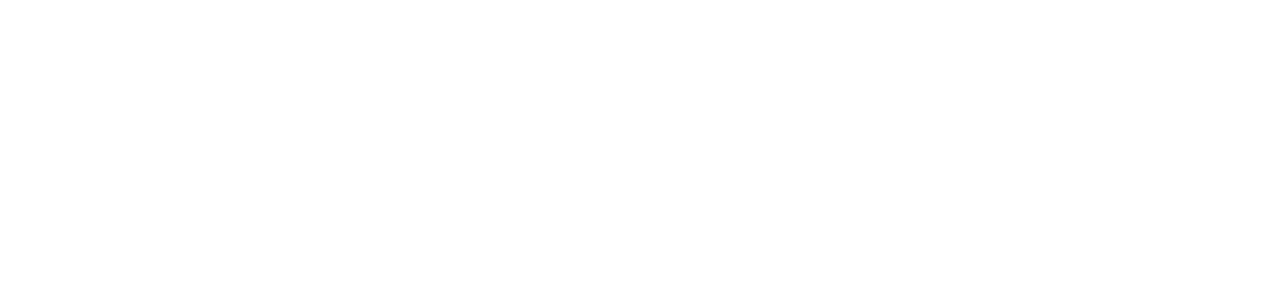
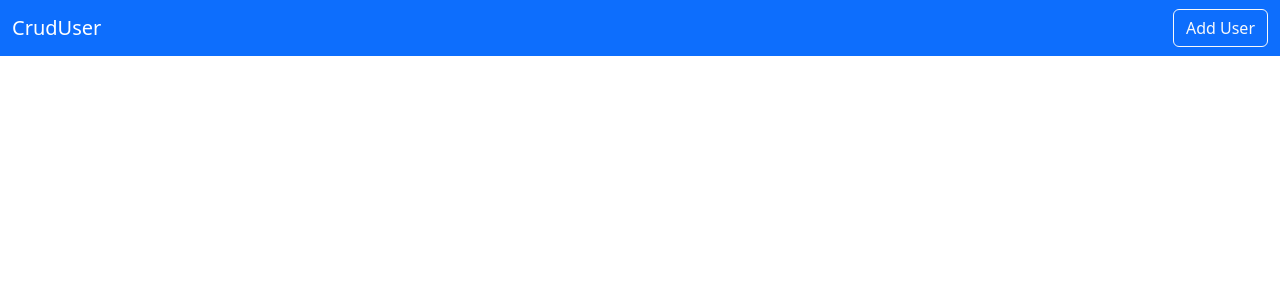
Before and after one commit to IlyaMoiseenko/Java-FullStack-CrudUsers, a React (Create React App) app in the folder frontend/: page / in a window 1280 px wide. Shown: the top 300 px of the page. Built offline with nearby package versions, Linux system fonts and the light colour scheme.

Commit message:
Create Navbar

```diff
--- a/frontend/package.json
+++ b/frontend/package.json
@@ -6,6 +6,7 @@
     "@testing-library/jest-dom": "^5.16.5",
     "@testing-library/react": "^13.4.0",
     "@testing-library/user-event": "^13.5.0",
+    "bootstrap": "^5.3.0",
     "react": "^18.2.0",
     "react-dom": "^18.2.0",
     "react-scripts": "5.0.1",
--- a/frontend/src/App.js
+++ b/frontend/src/App.js
@@ -1,7 +1,9 @@
+import NavBar from "./layout/NavBar";
+
 function App() {
   return (
     <div className="App">
-
+      <NavBar />
     </div>
   );
 }
--- a/frontend/src/index.js
+++ b/frontend/src/index.js
@@ -1,6 +1,7 @@
 import React from 'react';
 import ReactDOM from 'react-dom/client';
 import App from './App';
+import 'bootstrap/dist/css/bootstrap.css';
 
 const root = ReactDOM.createRoot(document.getElementById('root'));
 root.render(
--- /dev/null
+++ b/frontend/src/layout/NavBar.jsx
@@ -0,0 +1,22 @@
+import React from 'react';
+
+const NavBar = () => {
+    return (
+        <div>
+            <nav className="navbar navbar-expand-lg navbar-dark bg-primary">
+                <div className="container-fluid">
+                    <a className="navbar-brand" href="#">CrudUser</a>
+                    <button className="navbar-toggler" type="button" data-bs-toggle="collapse"
+                            data-bs-target="#navbarSupportedContent" aria-controls="navbarSupportedContent"
+                            aria-expanded="false" aria-label="Toggle navigation">
+                        <span className="navbar-toggler-icon">Button</span>
+                    </button>
+
+                    <button className="btn btn-outline-light">Add User</button>
+                </div>
+            </nav>
+        </div>
+    );
+};
+
+export default NavBar;
```
Also changed, not shown: 1 other file (tests, documents, lock files or other folders).
